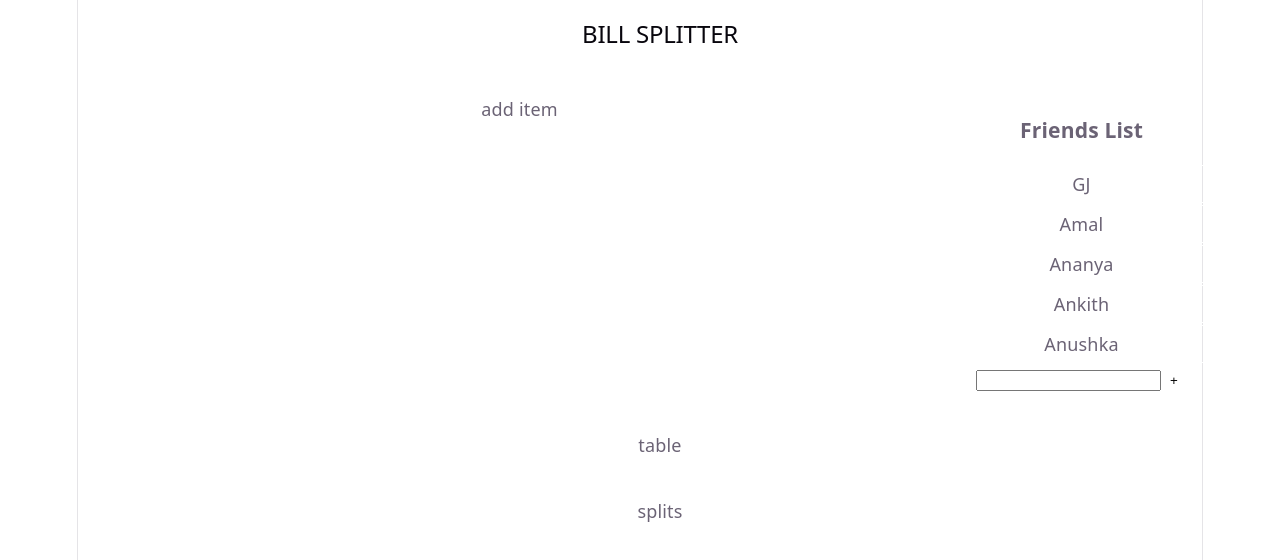
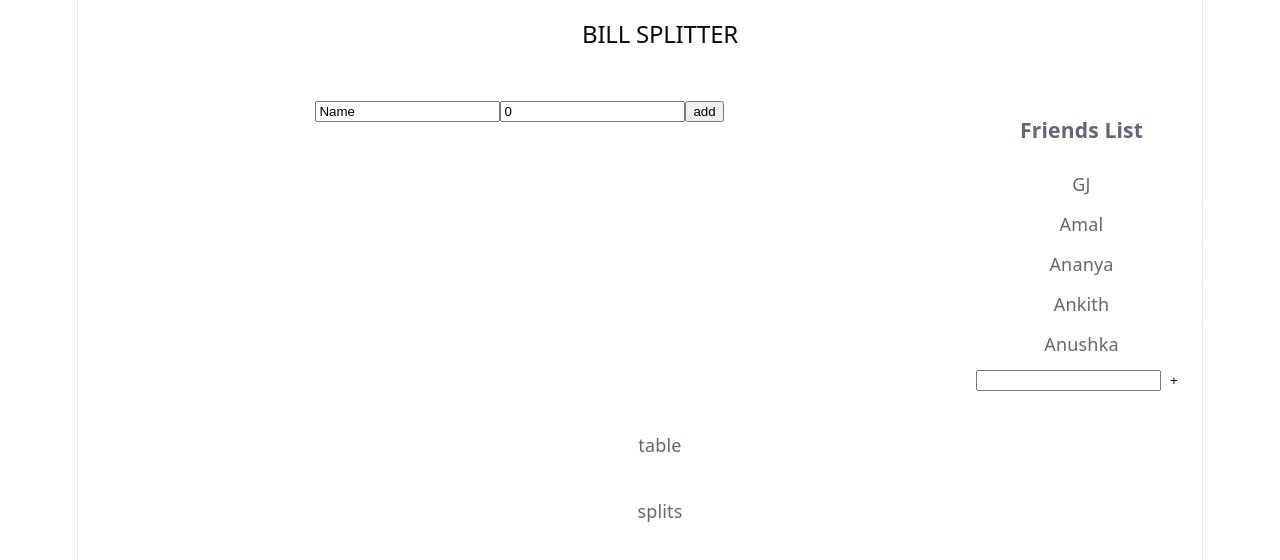
Before and after one commit to LamaAsta/BillSplitter, a React (Vite) app in the folder bill-splitter/: page / in a window 1280 px wide. Shown: the top 560 px of the page. Built offline with nearby package versions, Linux system fonts and the light colour scheme.

Commit message:
created a new component additem :

```diff
--- a/bill-splitter/src/App.css
+++ b/bill-splitter/src/App.css
@@ -23,7 +23,8 @@
 }
 
 .rightPanel{
-  flex:1
+  flex:1;
+  width:100%;
 }
 
 .leftPanel{
--- a/bill-splitter/src/App.tsx
+++ b/bill-splitter/src/App.tsx
@@ -5,6 +5,7 @@ import type { IItem } from './interfaces/Interaces';
 
 import { TitleImpl } from './components/title/title';
 import { FriendListImpl } from './components/friendList/friendList';
+import { AddItemImpl } from './components/addItem/addItem';
 
 function App() {
   const [friendsList,setFriendsList] = useState<string[]>([]);
@@ -23,7 +24,12 @@ function App() {
           <TitleImpl/>
         </div>
         <div>
-          <div className = 'leftPanel'>add item</div>
+          <div className = 'leftPanel'>
+            <AddItemImpl
+              itemList={itemList}
+              setItemList={setItemList}
+            />
+          </div>
           <div className = 'rightPanel'>
             <FriendListImpl
               friendsList={friendsList}
--- /dev/null
+++ b/bill-splitter/src/components/addItem/addItem.tsx
@@ -0,0 +1,34 @@
+import type { IItem,addItemProps } from "../../interfaces/Interaces";
+import {  useState } from "react";
+
+export function AddItemImpl(props:addItemProps){
+    const [newItem,setNewItem] = useState<IItem>({name:"Name",cost:0});
+
+    const handleAddNewItem = ()=>{
+        if(newItem.cost<=0 || !newItem.name) return;
+        props.setItemList([...props.itemList,newItem]);
+        setNewItem({name:"Name",cost:0})
+    }
+
+    return(
+        <>
+            <input
+                type="text"
+                value={newItem.name}
+                onChange={(e)=>setNewItem({...newItem,name:e.target.value})}
+            />
+            <input
+                type="text"
+                value={newItem.cost}
+                onChange={(e)=>setNewItem({...newItem,cost:Number(e.target.value)})}
+            />
+            <button
+                onClick={()=>{handleAddNewItem();console.log('is it not extending',props.itemList)}}
+            >
+                add
+            </button>
+
+        </>
+    )
+
+}
```
Also changed, not shown: bill-splitter/src/interfaces/Interaces.ts (+7 -2 lines).
